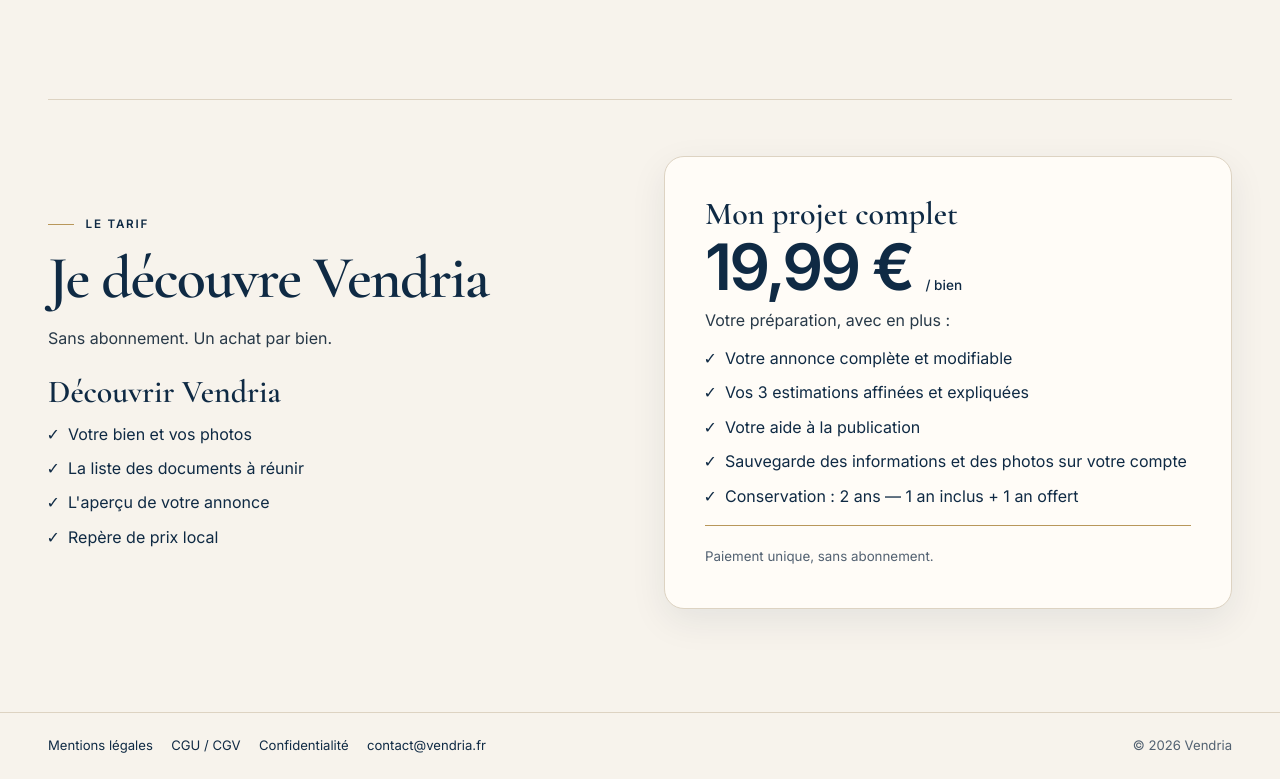
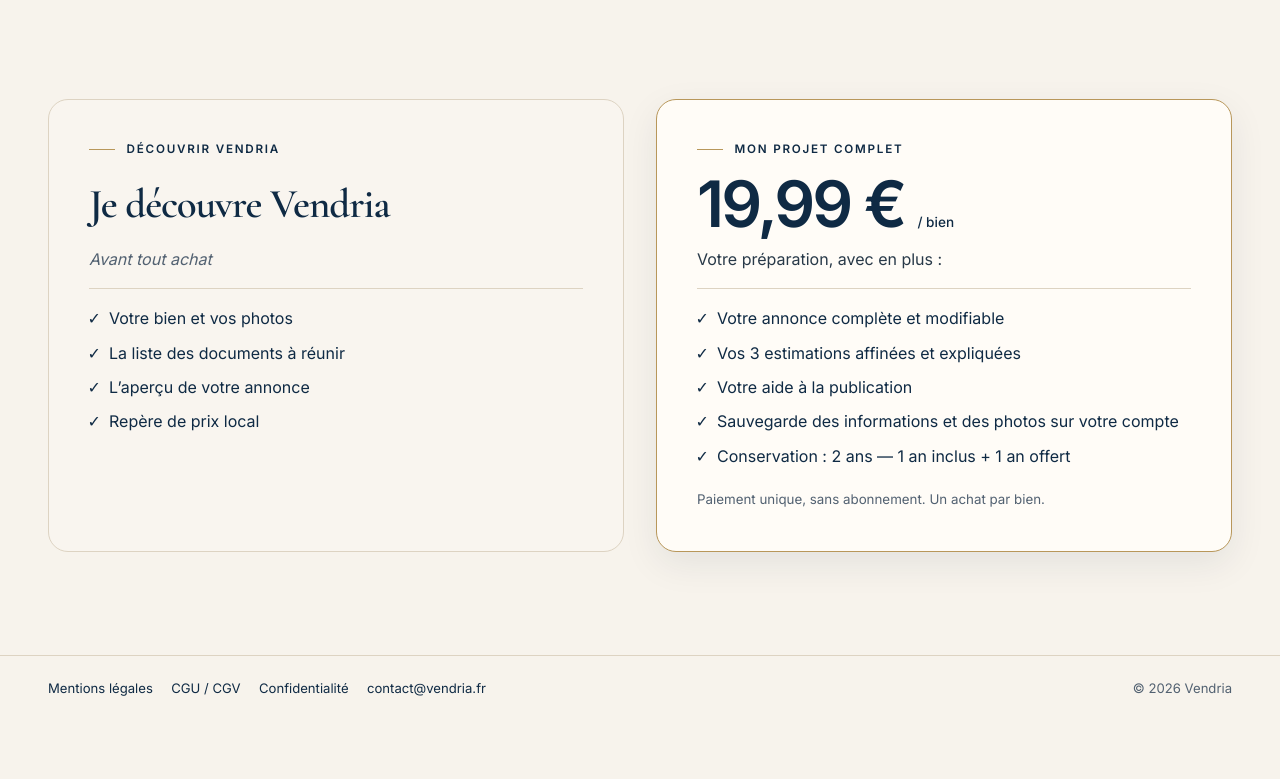
Before and after one commit to Quelenis/venorys-confidentialite, a plain HTML site: page index.html in a window 1280 px wide. Shown: the part 1161-1940 px from the top of the page. After the commit the page ends 1883 px from the top, so only its background shows below. Drawn offline with nearby package versions, Linux system fonts and the light colour scheme.

Commit message:
Recomposer la section tarif en deux cartes

```diff
--- a/index.html
+++ b/index.html
@@ -21,7 +21,7 @@
       <div class="hero-card">
         <p class="eyebrow">Vendria Immobilier</p>
         <h1 id="hero-title">Vendez votre bien, accompagné à chaque étape</h1>
-        <p class="tagline">Vendria est votre coach pour vendre sans agence, de la description de votre bien jusqu'à sa mise en ligne.</p>
+        <p class="tagline">Vendria est votre coach pour vendre sans agence, de la description de votre bien jusqu’à sa mise en ligne.</p>
         <a class="store-badge" href="https://apps.apple.com/fr/app/vendria-immobilier/id6817850161">
           <img src="app-store-fr.svg" width="158" height="50" alt="Télécharger dans l’App Store">
         </a>
@@ -43,31 +43,30 @@
       </ol>
     </section>
 
-    <section class="shell offer" aria-labelledby="offer-title">
-      <div class="offer-intro">
-        <p class="eyebrow">Le tarif</p>
-        <h2 id="offer-title">Je découvre Vendria</h2>
-        <p style="margin: .9rem 0 1.5rem;">Sans abonnement. Un achat par bien.</p>
-        <h3>Découvrir Vendria</h3>
-        <ul role="list" style="display: grid; gap: .5rem; margin: .75rem 0 0; padding-inline-start: 1.25rem; list-style-type: '✓&ensp;'; color: var(--navy);">
+    <section class="shell offer" aria-label="Tarif">
+      <div class="offer-card">
+        <p class="eyebrow">Découvrir Vendria</p>
+        <h2 class="offer-title">Je découvre Vendria</h2>
+        <p class="offer-subtitle"><em>Avant tout achat</em></p>
+        <ul class="offer-list" role="list">
           <li>Votre bien et vos photos</li>
           <li>La liste des documents à réunir</li>
-          <li>L'aperçu de votre annonce</li>
+          <li>L’aperçu de votre annonce</li>
           <li>Repère de prix local</li>
         </ul>
       </div>
-      <div class="offer-card">
-        <h3>Mon projet complet</h3>
-        <p class="price">19,99&nbsp;€ <span>/ bien</span></p>
-        <p>Votre préparation, avec en plus :</p>
-        <ul role="list" style="display: grid; gap: .5rem; margin: .75rem 0 0; padding-inline-start: 1.25rem; list-style-type: '✓&ensp;'; color: var(--navy);">
+      <div class="offer-card offer-card-premium">
+        <p class="eyebrow">Mon projet complet</p>
+        <h2 class="offer-title price">19,99&nbsp;€ <span>/ bien</span></h2>
+        <p class="offer-subtitle">Votre préparation, avec en plus :</p>
+        <ul class="offer-list" role="list">
           <li>Votre annonce complète et modifiable</li>
           <li>Vos 3 estimations affinées et expliquées</li>
           <li>Votre aide à la publication</li>
           <li>Sauvegarde des informations et des photos sur votre compte</li>
           <li>Conservation : 2 ans — 1 an inclus + 1 an offert</li>
         </ul>
-        <p class="offer-detail"><small style="color: var(--muted);">Paiement unique, sans abonnement.</small></p>
+        <p class="offer-detail"><small>Paiement unique, sans abonnement. Un achat par bien.</small></p>
       </div>
     </section>
   </main>
--- a/style.css
+++ b/style.css
@@ -103,7 +103,7 @@ a:focus-visible {
   aspect-ratio: auto 3 / 2;
 }
 
-.hero-card, .offer-card, .legal {
+.hero-card, .legal {
   border: 1px solid var(--line);
   border-radius: var(--radius);
   box-shadow: var(--shadow);
@@ -210,22 +210,25 @@ a:focus-visible {
 
 .offer {
   display: grid;
-  align-items: center;
-  gap: 1.5rem 3rem;
-  padding-top: clamp(2rem, 5vw, 3.5rem);
-  border-top: 1px solid var(--line);
+  gap: clamp(1rem, 2.5vw, 2rem);
 }
-
-.offer-intro > p:last-child { max-width: 42ch; margin-top: .9rem; }
 
 .offer-card {
   padding: clamp(1.25rem, 4vw, 2.5rem);
-  background: var(--paper);
+  border: 1px solid var(--line);
+  border-radius: var(--radius);
+  background: rgb(255 252 247 / 25%);
 }
 
+.offer-card-premium {
+  border-color: var(--gold);
+  background: var(--paper);
+  box-shadow: var(--shadow);
+}
+
+.offer-title { font-size: clamp(2rem, 3.2vw, 2.8rem); }
+
 .price {
-  margin: .25rem 0 .5rem;
-  color: var(--navy);
   font: 600 clamp(2.8rem, 6vw, 4rem)/1 var(--sans);
   letter-spacing: -.045em;
 }
@@ -234,7 +237,21 @@ a:focus-visible {
 .trust strong { font-weight: 600; }
 
 .price span { font: 500 .85rem var(--sans); letter-spacing: 0; }
-.offer-detail { margin-top: 1rem; padding-top: 1rem; border-top: 1px solid var(--gold); }
+
+.offer-subtitle { margin-top: .6rem; }
+.offer-subtitle em { color: var(--muted); }
+
+.offer-list {
+  display: grid;
+  gap: .5rem;
+  margin: 1rem 0 0;
+  padding: 1rem 0 0 1.25rem;
+  border-top: 1px solid var(--line);
+  color: var(--navy);
+  list-style-type: "✓ ";
+}
+
+.offer-detail { margin-top: 1rem; color: var(--muted); }
 
 .site-footer { border-top: 1px solid var(--line); }
 
@@ -295,5 +312,7 @@ a:focus-visible {
   .timeline { grid-template-columns: repeat(5, minmax(0, 1fr)); margin-top: 2rem; }
   .timeline li { padding: 3.25rem .65rem 0 0; }
   .timeline li:not(:last-child)::before { inset: 1.2rem -1.2rem auto 1.2rem; width: auto; height: 1px; }
-  .offer { grid-template-columns: 1fr 1fr; }
+  .offer { grid-template-columns: repeat(2, minmax(0, 1fr)); }
+
+  .offer-title { min-height: 4rem; align-content: center; }
 }
```
